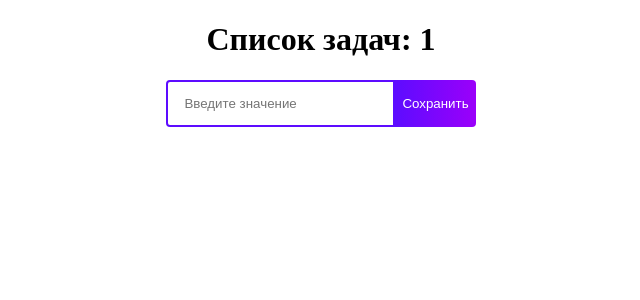
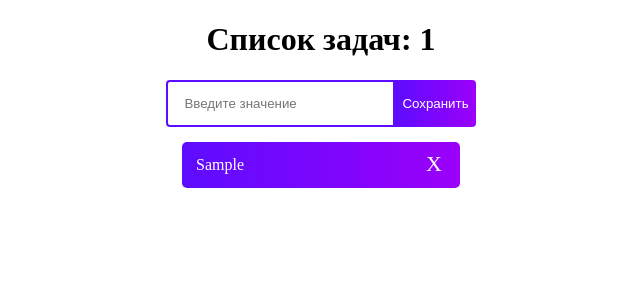
Before and after one commit to ZerruKun/learning-2-checklist, a React (Create React App) app: page / in a window 1280 px wide. Both pictures are taken after typing "Sample" into the empty fields and a click on the button "Сохранить". Shown: the top 300 px of the page, without its empty margins (319-959 px from the left). Built offline with nearby package versions, Linux system fonts and the light colour scheme.

Commit message:
Добавление элемента Todo.

```diff
--- a/src/ToDo.jsx
+++ b/src/ToDo.jsx
@@ -1,5 +1,17 @@
-const ToDo = () => {
-    return null;
+const ToDo = ({todo, toggleTask, removeTask}) => {
+    return (
+        <div key={todo.id} className="item-todo">
+            <div
+                className={todo.complete ? "item-text strike" : "item-text"}
+                onClick={() => toggleTask(todo.id)}
+                >
+                {todo.task}
+            </div>
+            <div className="item-delete" onClick={() => removeTask(todo.id)}>
+                X
+            </div>
+        </div>
+    )
 }
 
 export default ToDo;
```
